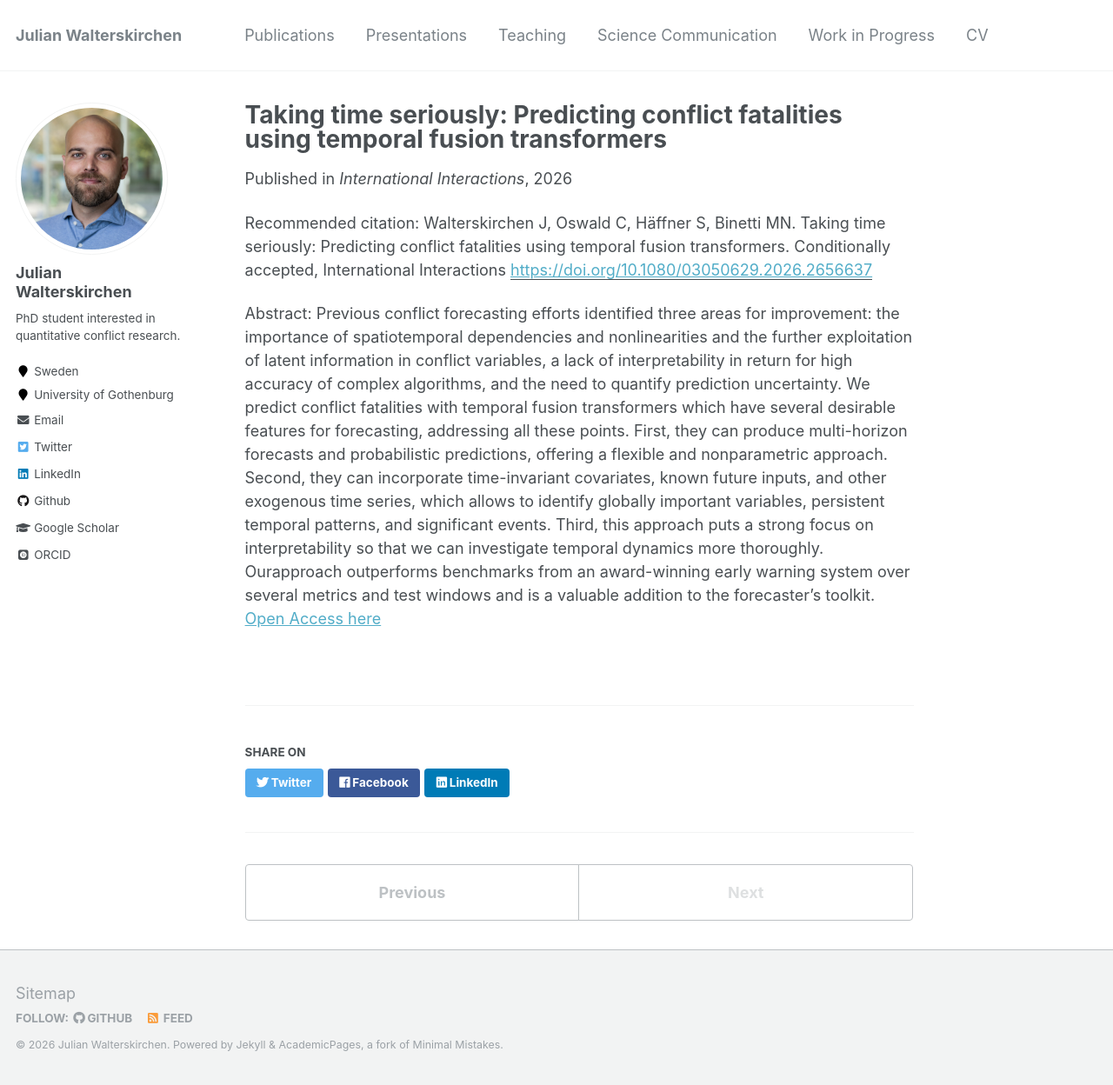
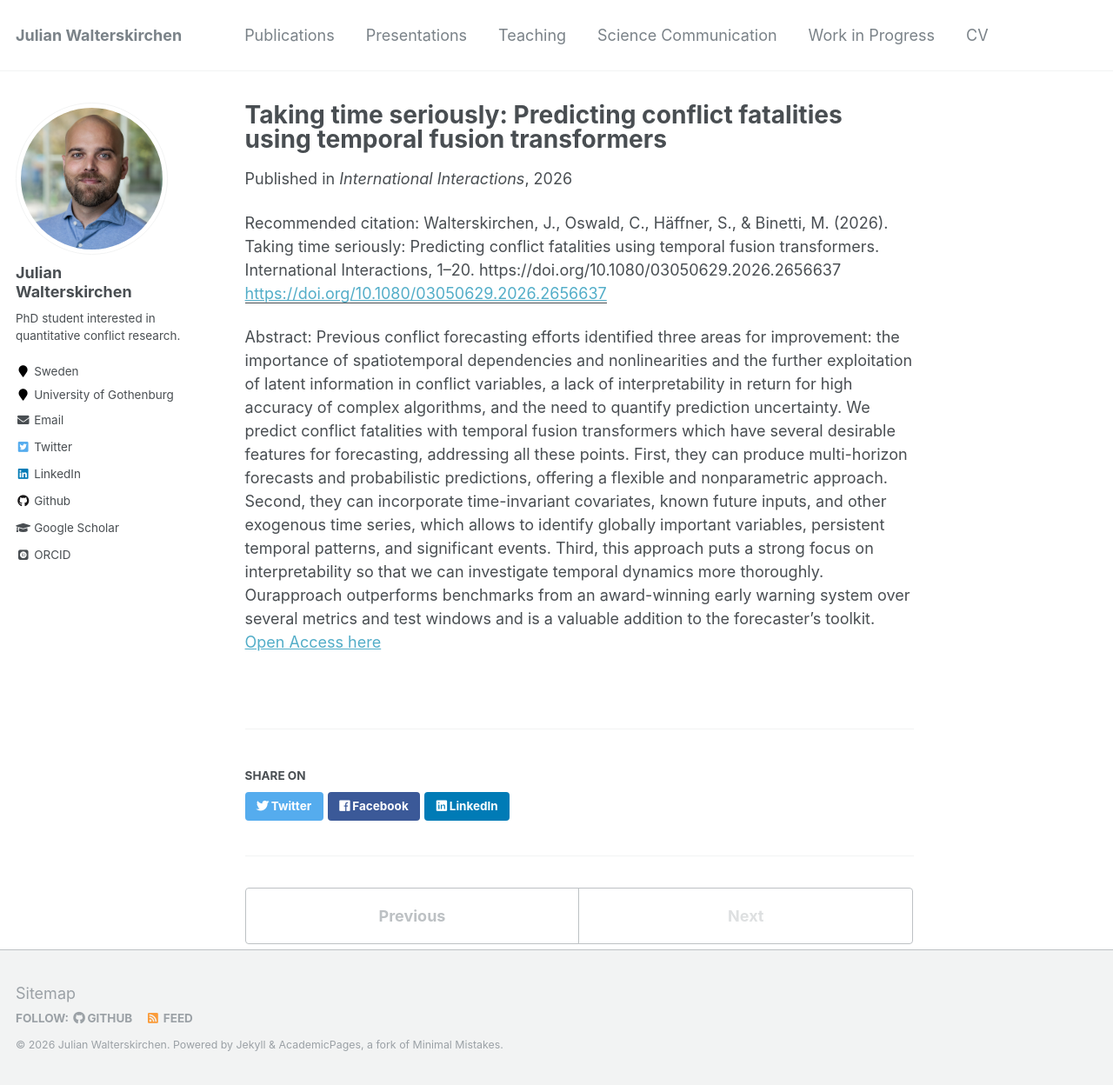
Before and after one commit to jwalterskirchen/jwalterskirchen.github.io, a Jekyll site: the page built from _publications/2026-01-23-tft.md, in a window 1280 px wide and 1248 px high. Shown: the whole window at 87% size. Built offline with Jekyll 4.4.1, drawn with Linux system fonts in a browser that asks for light colours; some web fonts are replaced.

Commit message:
Revise citation and update publication status
Updated citation format and corrected publication status.

```diff
--- a/_publications/2026-01-23-tft.md
+++ b/_publications/2026-01-23-tft.md
@@ -4,10 +4,9 @@ collection: publications
 permalink: /publication/2026-04-26-tft
 excerpt: 'In this paper we predict conflict fatalities with temporal fusion transformers as part of the 2023/24 edition of the VIEWS Prediction Challenge.'
 date: 2026-04-26
-status: 'published'
 venue: 'International Interactions'
 paperurl: 'https://doi.org/10.1080/03050629.2026.2656637'
-citation: 'Walterskirchen J, Oswald C, Häffner S, Binetti MN. Taking time seriously: Predicting conflict fatalities using temporal fusion transformers. Conditionally accepted, International Interactions'
+citation: 'Walterskirchen, J., Oswald, C., Häffner, S., & Binetti, M. (2026). Taking time seriously: Predicting conflict fatalities using temporal fusion transformers. International Interactions, 1–20. https://doi.org/10.1080/03050629.2026.2656637'
 ---
 Abstract: Previous conflict forecasting efforts identified three areas for improvement:  the importance of spatiotemporal dependencies and nonlinearities and the further exploitation of latent information in conflict variables, a lack of interpretability in return for high accuracy of complex algorithms, and the need to quantify prediction uncertainty. We predict conflict fatalities with temporal fusion transformers which have several desirable features for forecasting, addressing all these points.  First, they can produce multi-horizon forecasts and probabilistic predictions, offering a flexible and nonparametric approach. Second, they can incorporate time-invariant covariates, known future inputs, and other exogenous time series, which allows to identify globally important variables, persistent temporal patterns, and significant events.  Third, this approach puts a strong focus on interpretability so that we can investigate temporal dynamics more thoroughly.  Ourapproach outperforms benchmarks from an award-winning early warning system over several metrics and test windows and is a valuable addition to the forecaster’s toolkit.
 [Open Access here](https://doi.org/10.1080/03050629.2026.2656637)
```
